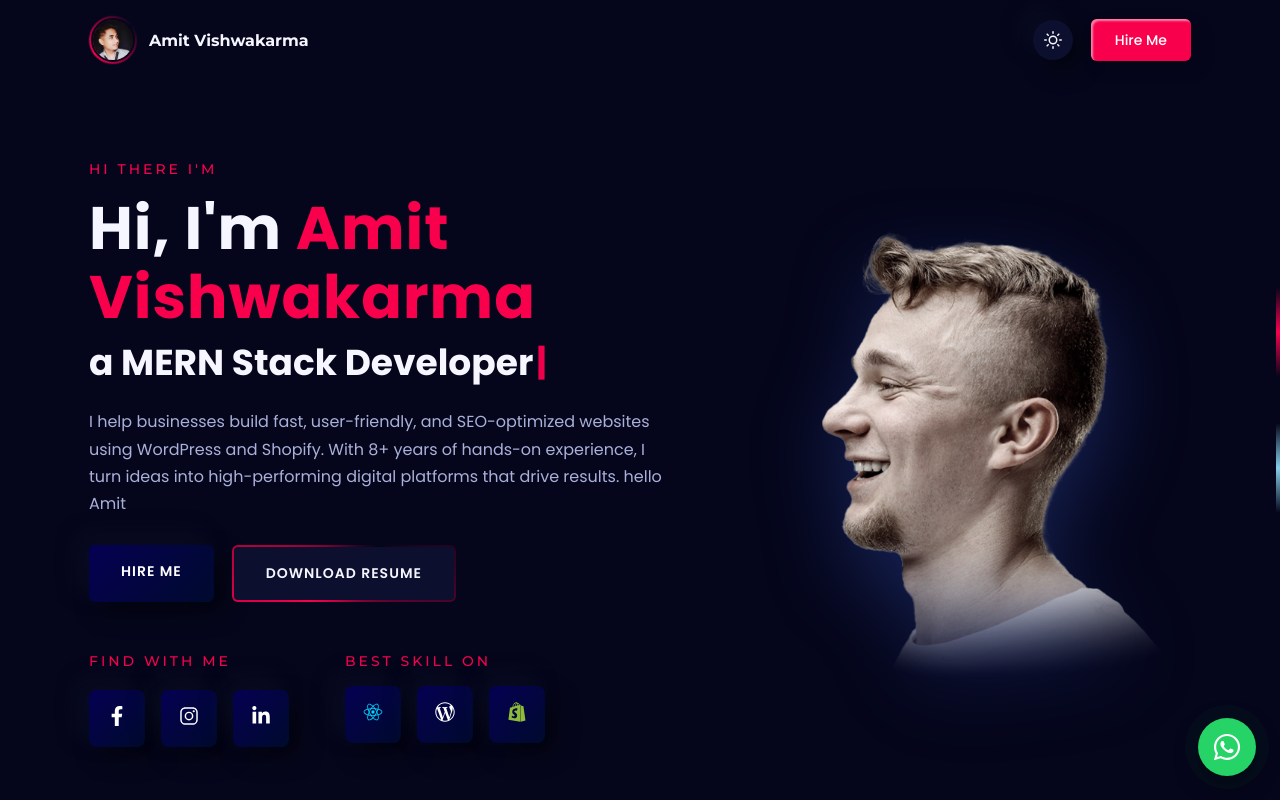
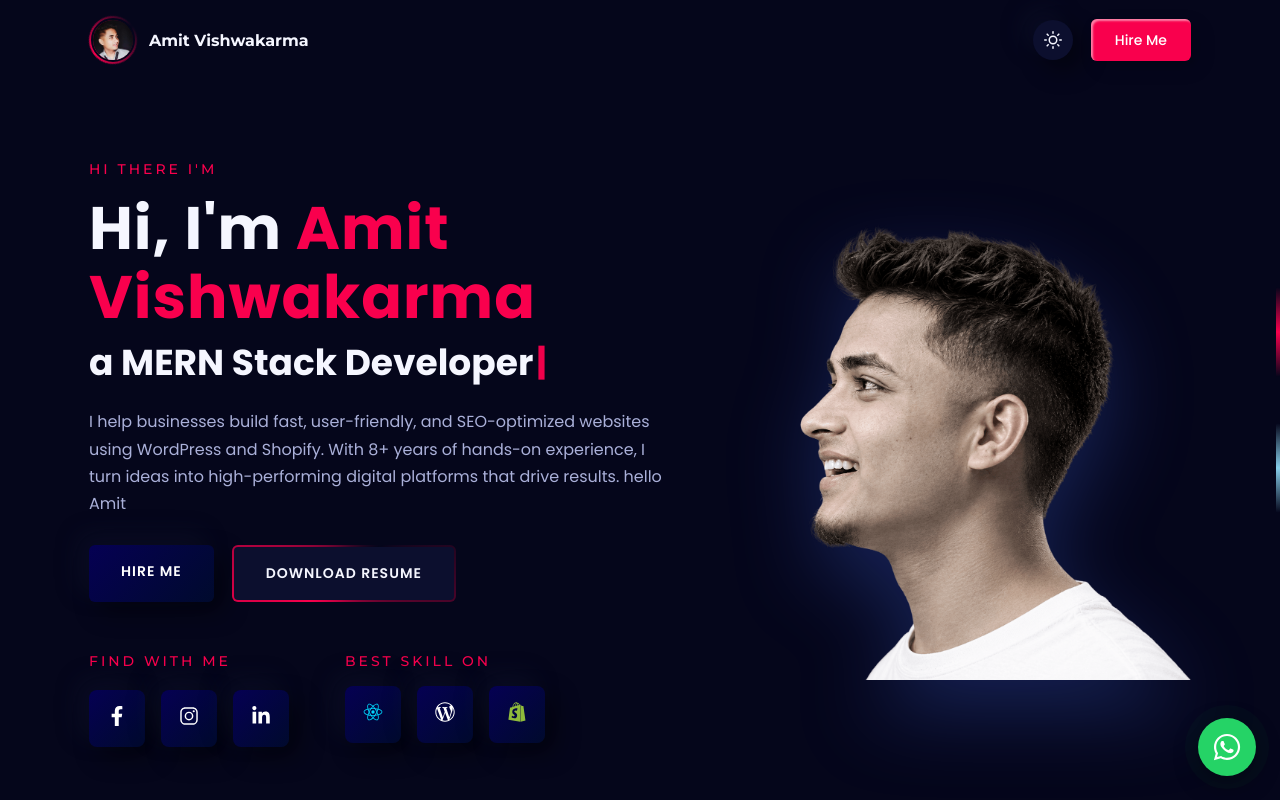
Before and after one commit to AmitDevOfficial/NewPortFolio, a React (Create React App) app: page / in a window 1280 px wide. Shown: the top 800 px of the page. Built offline with nearby package versions, Linux system fonts and the light colour scheme.

Commit message:
Update hero content via admin dashboard

```diff
--- a/src/data/heroData.js
+++ b/src/data/heroData.js
@@ -11,7 +11,7 @@ export const builtInHeroImageOptions = [
 export const defaultHero = {
     "paragraph": "I help businesses build fast, user-friendly, and SEO-optimized websites using WordPress and Shopify. With 8+ years of hands-on experience, I turn ideas into high-performing digital platforms that drive results. hello Amit",
     "imgKey": "srDesigner",
-    "imgUrl": ""
+    "imgUrl": "/uploads/hero-1789828190523-1.png"
 };
 
 export function resolveHeroImage(hero) {
```
Also changed, not shown: public/uploads/hero-1789828190523-1.png (added).
